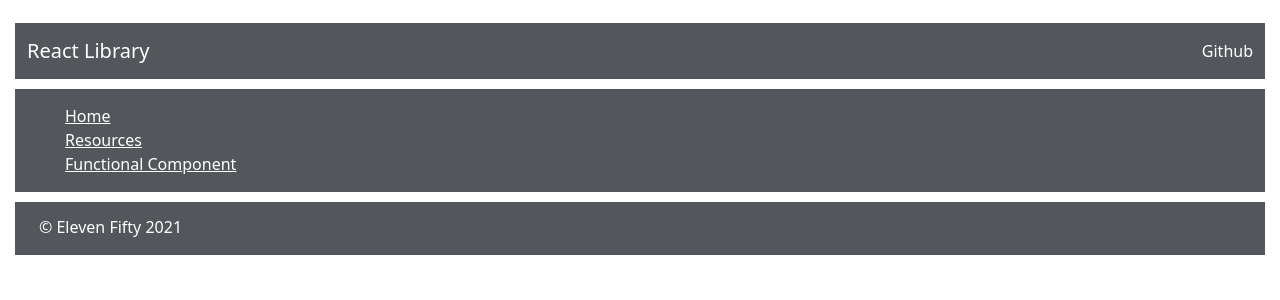
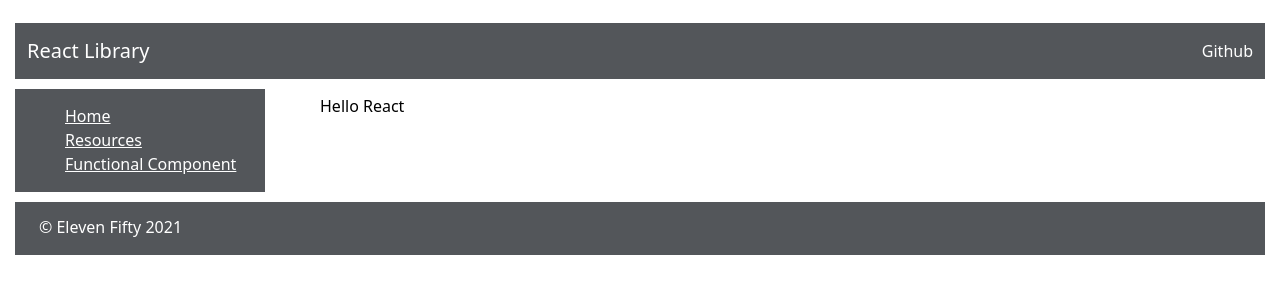
Before and after one commit to darahdesigner/react-fundamentals, a React (Create React App) app: page /functionalcomponent in a window 1280 px wide. Shown: the top 300 px of the page. Built offline with nearby package versions, Linux system fonts and the light colour scheme.

Commit message:
calling funtional components 2.2 complete

```diff
--- a/src/App.css
+++ b/src/App.css
@@ -1,7 +1,7 @@
 /* body*/
 body{
   padding: 15px;
-  background-color: whote;
+  background-color: white;
   font: Belleza;
 }
 
--- a/src/components/concepts/FunctionalComponents/FunctionalComponentDemo.js
+++ b/src/components/concepts/FunctionalComponents/FunctionalComponentDemo.js
@@ -1,7 +1,9 @@
   const FunctionalComponentDemo = () => {
       return(
-          <div>
-              Hello React
+          <div className='main'>
+              <div className='mainDiv'>
+                  Hello React
+              </div>
           </div>
       );
   };
--- a/src/components/site/Sidebar.js
+++ b/src/components/site/Sidebar.js
@@ -4,6 +4,7 @@
     Link,
     Switch
 } from 'react-router-dom';
+import FunctionalComponentDemo from '../concepts/FunctionalComponents/FunctionalComponentDemo';
 import Home from './Home';
 import Resources from './Resources';
 
@@ -22,6 +23,7 @@
                     <Route exact path='/home'>Home<Home /></Route>
                     <Route exact path='/resources'><Resources /></Route>
                     <Route exact path='/'><Home /></Route>
+                    <Route exact path='/functionalcomponent'><FunctionalComponentDemo /></Route>
                 </Switch>
             </div>
         </div>
```
